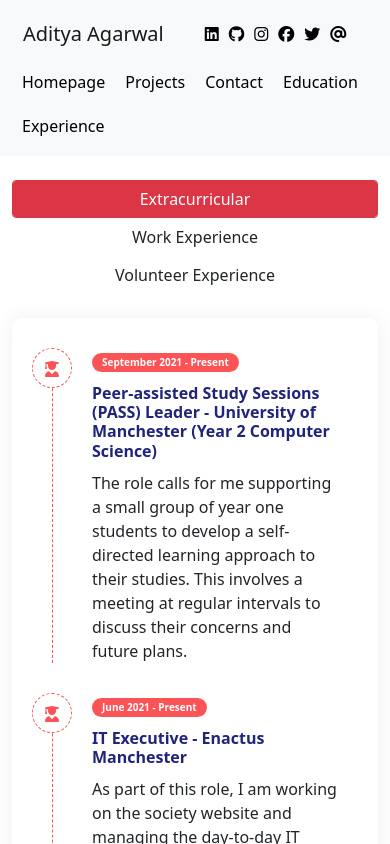
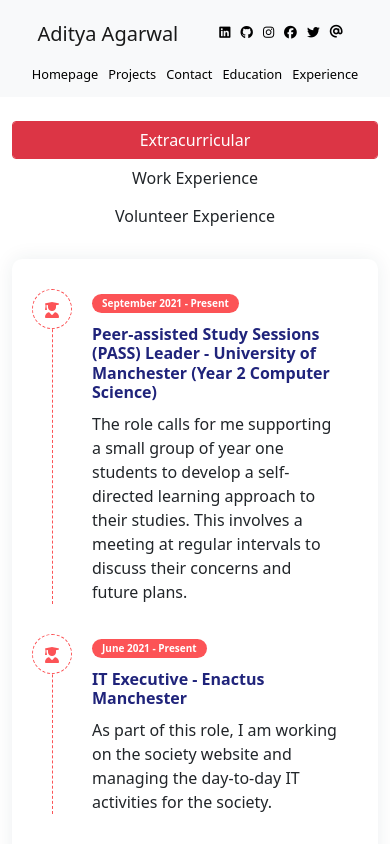
Before and after one commit to aditya-5/portfolio-angular, an Angular app: page /experience in a window 390 px wide. Shown: the top 844 px of the page. Built offline with nearby package versions, Linux system fonts and the light colour scheme.

Commit message:
Fixed header

```diff
--- a/src/app/header/header.component.css
+++ b/src/app/header/header.component.css
@@ -29,7 +29,19 @@
   }
 
   .nav-link{
-    padding:10px
+    padding:5px
 
   }
+
+  .nav{
+    font-size: 0.8em
+  }
 }
+
+@media (max-width: 992px) {
+  .justify-content-center-custom{
+    display: flex;
+   justify-content: center;
+  }
+
+}
--- a/src/app/header/header.component.html
+++ b/src/app/header/header.component.html
@@ -1,6 +1,6 @@
 
 <nav class="navbar navbar-light  bg-light">
-  <div class="container">
+  <div class="container d-flex justify-content-center-custom">
     <ul class='nav middle-padding'>
       <li class="trans"><a class="navbar-brand" routerLink="/home">Aditya Agarwal</a></li><span class="brandtitle"></span>
       <li class="trans"><a href="https://www.linkedin.com/in/aditya-5/" class="linkCol"><i class="fab fa-linkedin inline" ></i></a></li>
```
